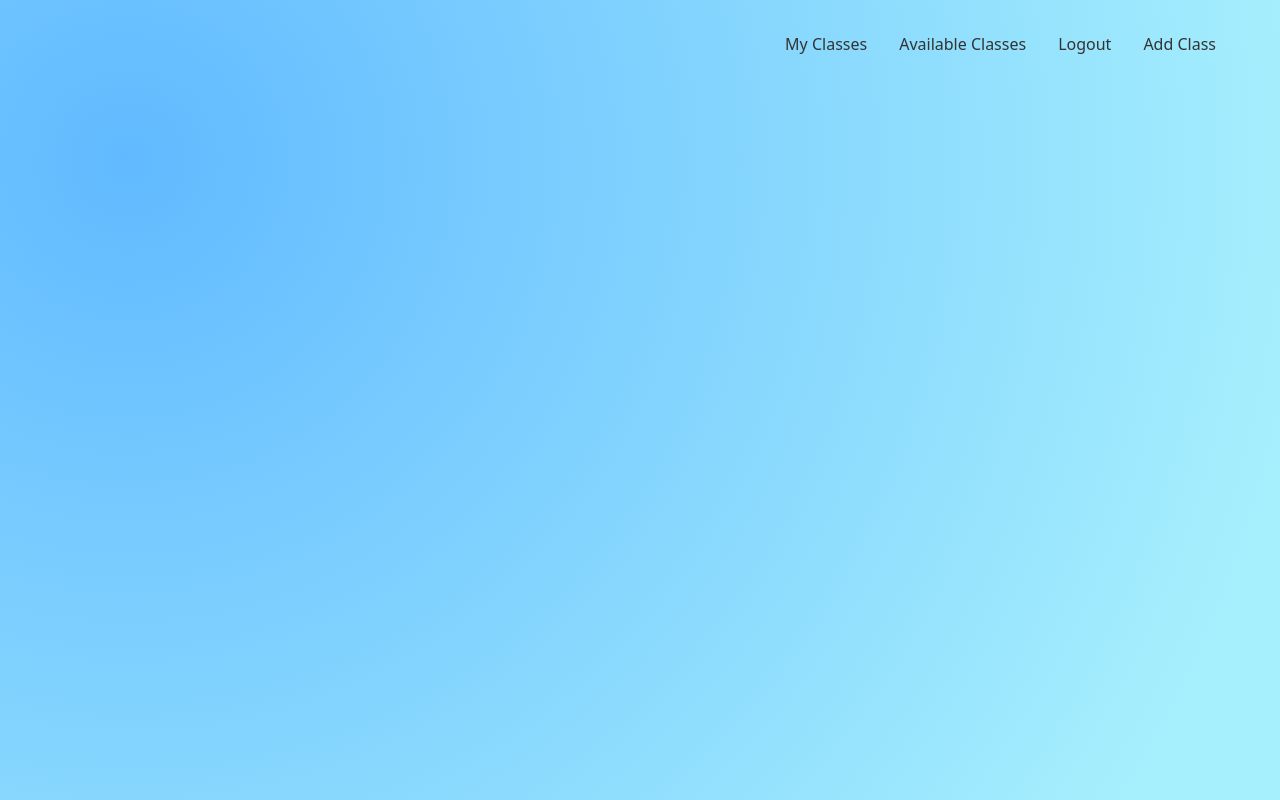
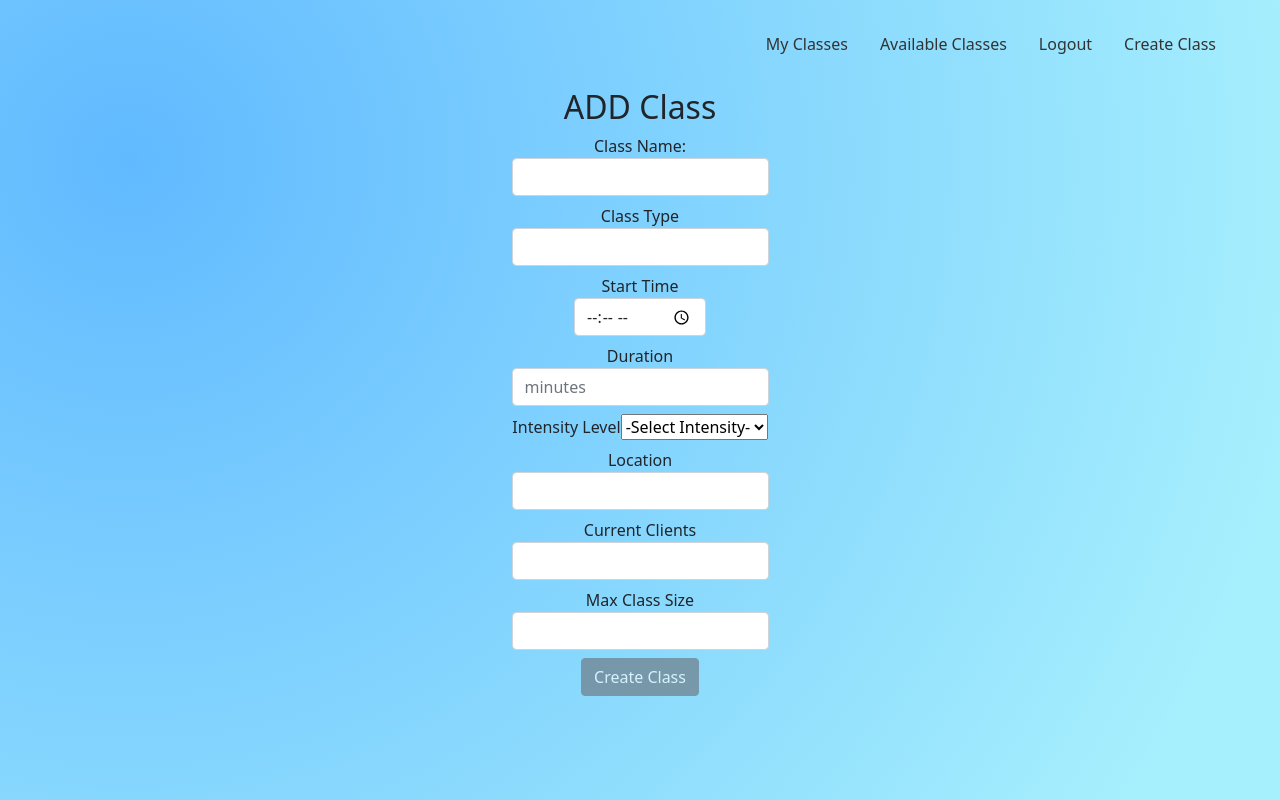
Before and after one commit to Schuyler-Minor/frontend, a React (Create React App) app: page /add-class in a window 1280 px wide. Built offline with nearby package versions, Linux system fonts and the light colour scheme; sample sign-in values are in the browser's storage.

Commit message:
login/signup schema

```diff
--- a/src/App.js
+++ b/src/App.js
@@ -42,7 +42,7 @@ function App() {
 					<SignUp setLogged={setLogged} />
 				</Route>
 				{/* Need to align with paths from Hailey */}
-
+				<PrivateRoute path='/add-class' component={AddClass}/>
 				<PrivateRoute path="/my-classes" component={MyClasses} />
 				<PrivateRoute path="/available-classes" component={AvailClassList} />
 				<PrivateRoute path="/logout" component={Logout} />
--- a/src/components/AddClass/AddClass.js
+++ b/src/components/AddClass/AddClass.js
@@ -1,5 +1,7 @@
 import React, { useState, useEffect } from "react";
 import AddClassForm from "./AddClassForm";
+import { useHistory } from 'react-router-dom';
+import axios from 'axios'
 import * as yup from 'yup';
 import schema from "../../validations/AddClassSchema";
 
@@ -20,17 +22,15 @@ const initialFormErrors = {
     class_type: '',
 }
 
-
 const initialDisabled = true;
 
 const AddClass = () => {
 
-    const [formValues, setFormValues] = useState(initialFormValues)
+    const [newClass, setNewClass] = useState(initialFormValues)
     const [formErrors, setFormErrors] = useState(initialFormErrors)
     const [disabled, setDisabled] = useState(initialDisabled)
 
-
-
+    const { push } = useHistory();
 
     // const postNewClass = newClass => {
 
@@ -45,38 +45,34 @@ const AddClass = () => {
 
     const inputChange = (name, value) => {
         validate(name, value)
-        setFormValues({
-            ...formValues,
+        setNewClass({
+            ...newClass,
             [name]: value
         })
     }
 
-    const formSubmit = () => {
-        // const newClass = {
-        //     class_name: formValues.class_name.trim(),
-        //     class_type: formValues.class_type.trim() ,
-        //     start: formValues.start,
-        //     duration: formValues.duration ,
-        //     dropdown: formValues.dropdown.trim(),
-        //     location: formValues.location.trim(),
-        //     maxSize: formValues.maxSize,
-        //     currentClients: formValues.currentClients ,
-        // }
-    //    postNewClass(newClass)
-}
+    const formSubmit = (e) => {
+        e.preventDefault();
+        axios.post('https://anywhere-fitness-07-backend.herokuapp.com/api/classes ', newClass)
+            .then(res=>{
+                setNewClass(res.data);
+                push('/available-classes');
+			})
+			.catch(err=>{
+				console.log(err);
+			})
+    }
 
-useEffect(() => {
-
-    schema.isValid(formValues).then(valid => setDisabled(!valid))
-  }, [formValues])
+    useEffect(() => {
+        schema.isValid(newClass).then(valid => setDisabled(!valid))
+    }, [newClass])
 
 
 
     return(
         <div>
-
             <AddClassForm
-            values={formValues}
+            values={newClass}
             change={inputChange}
             submit={formSubmit}
             disabled={disabled}
--- a/src/components/AddClass/AddClassForm.js
+++ b/src/components/AddClass/AddClassForm.js
@@ -4,6 +4,7 @@ import { Button, Form, Input, Label} from 'reactstrap';
 const AddClassForm = (props) => {
 
     const { values, submit, change, disabled, errors } = props
+
 
     const onSubmit = evt => {
         evt.preventDefault()
@@ -111,8 +112,6 @@ const AddClassForm = (props) => {
                 <br />
 
                     {/* ERRORS */}
-
-
                 <Button disabled={disabled} type="submit">Create Class</Button>
         </Form>
     )
--- a/src/components/Login/Login.js
+++ b/src/components/Login/Login.js
@@ -17,14 +17,19 @@ const initialState = {
 
 const initialErrors  = {
 	name: '',
-	password: ''
+	password: '',
+	role: ''
 }
+
+const initialDisabled = true;
 
 const Login = ({ setLogged }) => {
 
 	const { push } = useHistory();
 	const [login, setLogin] = useState(initialState);
 	const [errors, setErrors] = useState(initialErrors);
+	const [disabled, setDisabled] = useState(initialDisabled);
+
 
 	const validate = (name, value) => {
 		yup.reach(schema, name)
@@ -34,8 +39,8 @@ const Login = ({ setLogged }) => {
 	}
 
 	useEffect(() => {
-		schema.isValid(login)
-	  }, [login])
+        schema.isValid(login).then(valid => setDisabled(!valid))
+    }, [login])
 
 	const change = (e) => {
 
@@ -143,7 +148,7 @@ const Login = ({ setLogged }) => {
 			<br />
 			<span>{errors.role}</span>
 			<br />
-			<Button>Login</Button>
+			<Button disabled={disabled}>Login</Button>
 		</Form>
 	);
 };
--- a/src/components/Navbar/Navbar.js
+++ b/src/components/Navbar/Navbar.js
@@ -18,7 +18,7 @@ const Navbar = ({ logged }) => {
 						<Link to="/my-classes">My Classes</Link>
 						<Link to="/available-classes">Available Classes</Link>
 						<Link to="/logout">Logout</Link>
-            <Link to="/add-class">Add Class</Link>
+           				<Link to="/add-class">Create Class</Link>
 					</>
 				)}
 			</nav>
--- a/src/components/SignUp/SignUp.js
+++ b/src/components/SignUp/SignUp.js
@@ -20,13 +20,17 @@ const initialState = {
 const initialErrors  = {
 	name: '',
 	password: '',
-	role: ''
+	role: '',
 }
+
+
+const initialDisabled = true;
 
 const SignUp = ({ setLogged }) => {
 
 	const [signup, setSignup] = useState(initialState);
 	const [errors, setErrors] = useState(initialErrors);
+	const [disabled, setDisabled] = useState(initialDisabled)
 
 	const { push } = useHistory();
 
@@ -38,8 +42,8 @@ const SignUp = ({ setLogged }) => {
 	}
 
 	useEffect(() => {
-		schema.isValid(signup)
-	  }, [signup])
+        schema.isValid(signup).then(valid => setDisabled(!valid))
+    }, [signup])
 
 	const change = (e) => {
 
@@ -163,7 +167,7 @@ const SignUp = ({ setLogged }) => {
 				</div>
 			) : null}
 			<br />
-			<Button>Sign Up</Button>
+			<Button disabled={disabled}>Sign Up</Button>
 		</Form>
 	);
 };
--- a/src/validations/LoginSchema.js
+++ b/src/validations/LoginSchema.js
@@ -9,6 +9,9 @@ const loginSchema = yup.object().shape({
         .string()
         .trim()
         .required('Password is required'),
+    role: yup
+        .string()
+        .required('Please choose a role.'),
 })
 
 export default loginSchema;
--- a/src/validations/SignUpSchema.js
+++ b/src/validations/SignUpSchema.js
@@ -9,6 +9,9 @@ const signUpSchema = yup.object().shape({
         .string()
         .trim()
         .required('Password is required'),
+    role: yup
+        .string()
+        .required('Please choose a role.'),
 })
 
 export default signUpSchema;
```
